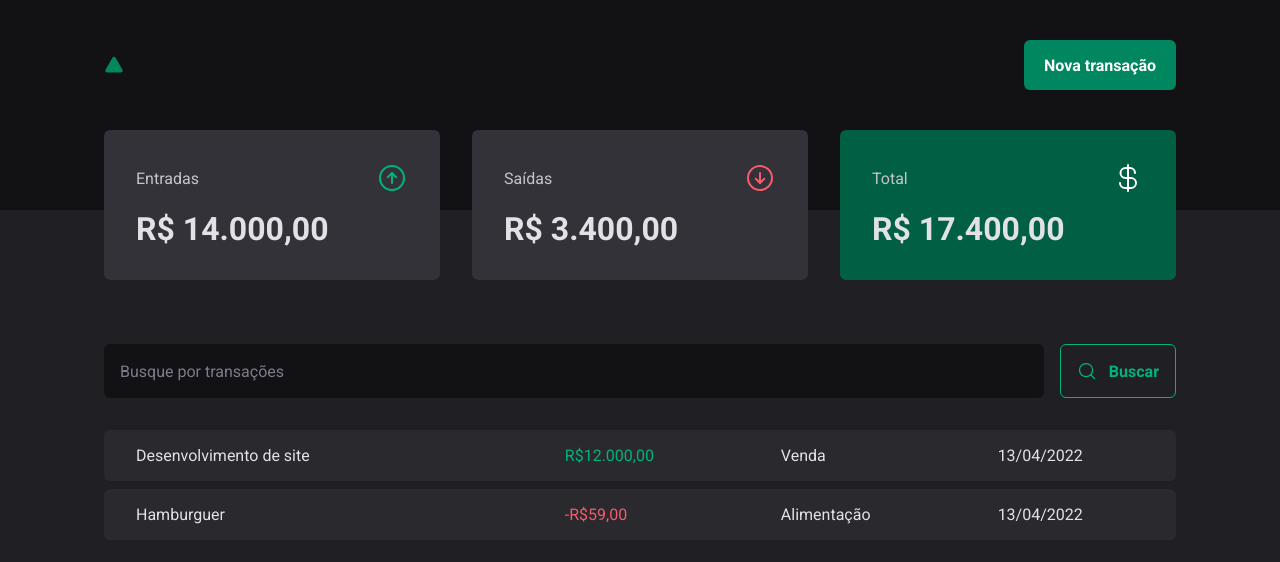
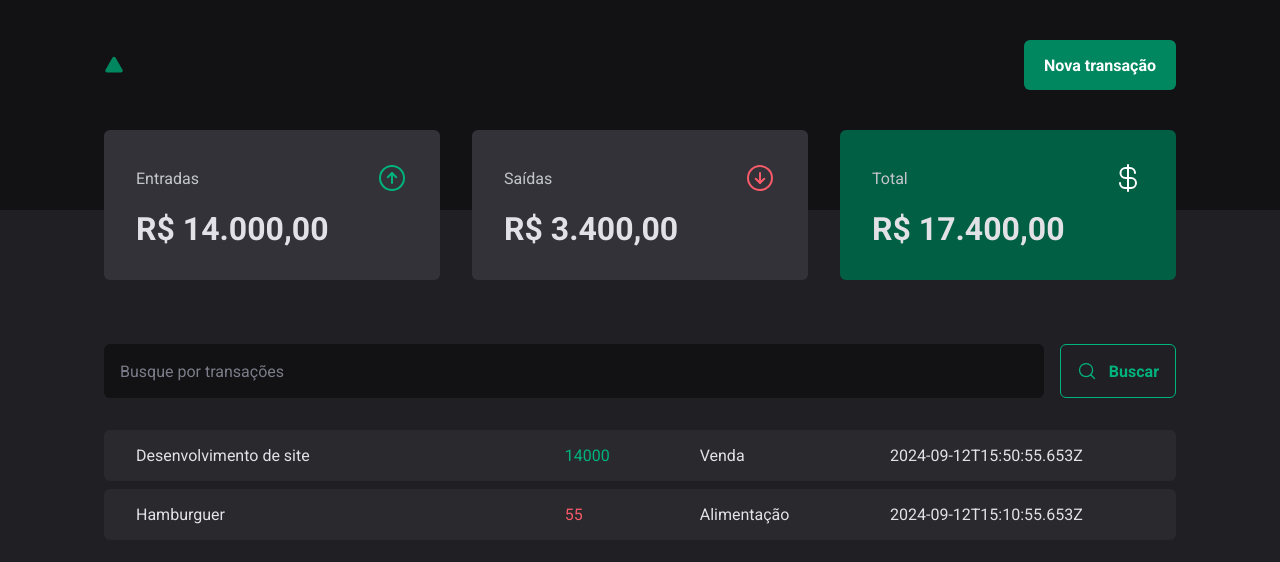
Before and after one commit to thiagopdo/dt-money, a React (Vite) app: page / in a window 1280 px wide. Shown: the top 562 px of the page. Built offline with nearby package versions, Linux system fonts and the light colour scheme; data requests are answered from the project's data file.

Commit message:
feat: added fetch data from server json file display as a table

```diff
--- a/server.json
+++ b/server.json
@@ -4,8 +4,8 @@
       "id": 1,
       "price": 14000,
       "type": "income",
-      "category": "vendas",
-      "desciption": "Desenvolvimento de site",
+      "category": "Venda",
+      "description": "Desenvolvimento de site",
       "createdAt": "2024-09-12T15:50:55.653Z"
     },
     {
@@ -13,7 +13,7 @@
       "price": 55,
       "type": "outcome",
       "category": "Alimentação",
-      "desciption": "Hamburguer",
+      "description": "Hamburguer",
       "createdAt": "2024-09-12T15:10:55.653Z"
     }
   ]
--- a/src/pages/Transactions/index.tsx
+++ b/src/pages/Transactions/index.tsx
@@ -1,3 +1,4 @@
+import { useEffect, useState } from "react";
 import Header from "../../components/Header";
 import { SearchForm } from "../../components/SearchForm";
 import Summary from "../../components/Summary";
@@ -7,7 +8,28 @@
   TransactionsTable,
 } from "./styles";
 
+interface Transaction {
+  id: number;
+  description: string;
+  type: "income" | "outcome";
+  price: number;
+  category: string;
+  createdAt: string;
+}
+
 export default function Transactions() {
+  const [transactions, setTransactions] = useState<Transaction[]>([]);
+
+  useEffect(() => {
+    async function fetchTransactions() {
+      const response = await fetch("http://localhost:3000/transactions");
+      const data = await response.json();
+
+      setTransactions(data);
+    }
+    fetchTransactions();
+  }, []);
+
   return (
     <div>
       <Header />
@@ -17,22 +39,20 @@
         <SearchForm />
         <TransactionsTable>
           <tbody>
-            <tr>
-              <td width="40%">Desenvolvimento de site</td>
-              <td>
-                <PriceHighlight variant="income">R$12.000,00</PriceHighlight>
-              </td>
-              <td>Venda</td>
-              <td>13/04/2022</td>
-            </tr>
-            <tr>
-              <td width="40%">Hamburguer</td>
-              <td>
-                <PriceHighlight variant="outcome">-R$59,00</PriceHighlight>
-              </td>
-              <td>Alimentação</td>
-              <td>13/04/2022</td>
-            </tr>
+            {transactions.map((transaction) => {
+              return (
+                <tr key={transaction.id}>
+                  <td width="40%">{transaction.description}</td>
+                  <td>
+                    <PriceHighlight variant={transaction.type}>
+                      {transaction.price}
+                    </PriceHighlight>
+                  </td>
+                  <td>{transaction.category}</td>
+                  <td>{transaction.createdAt}</td>
+                </tr>
+              );
+            })}
           </tbody>
         </TransactionsTable>
       </TransactionsContainer>
```
